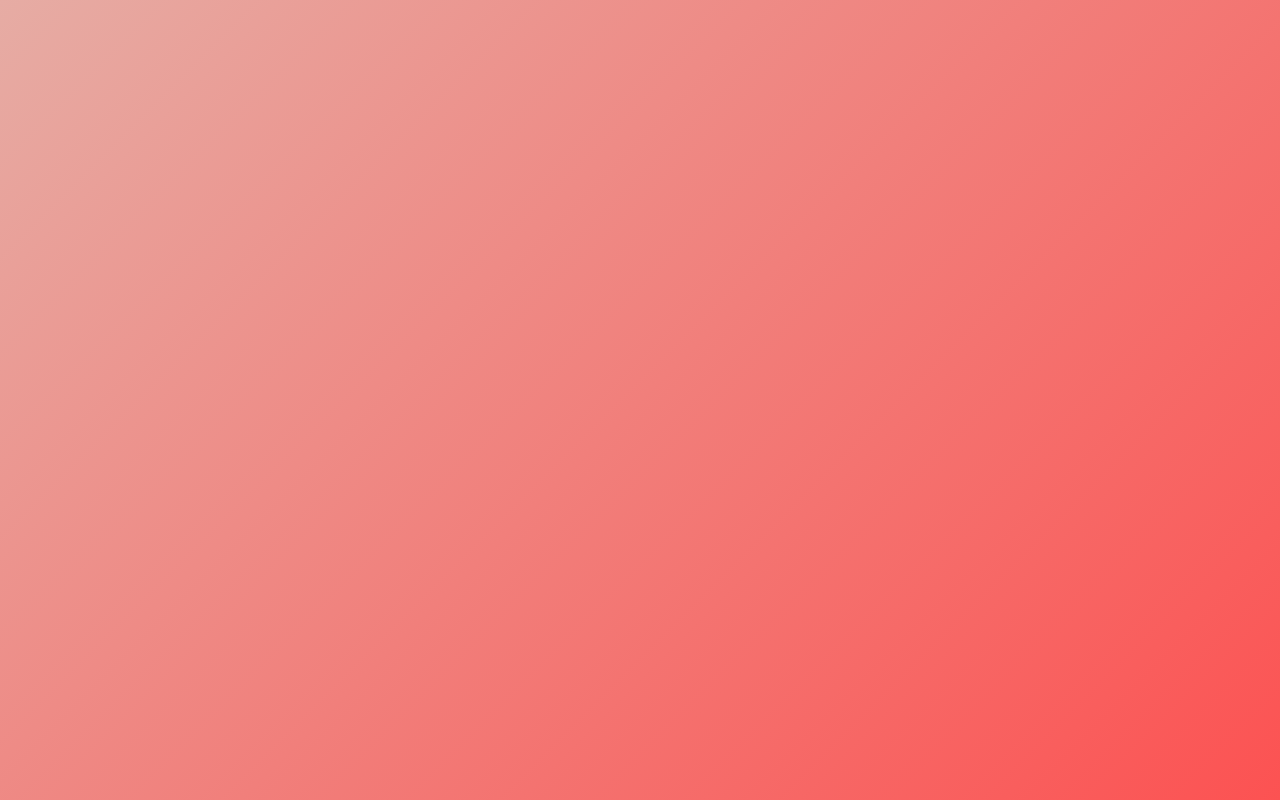
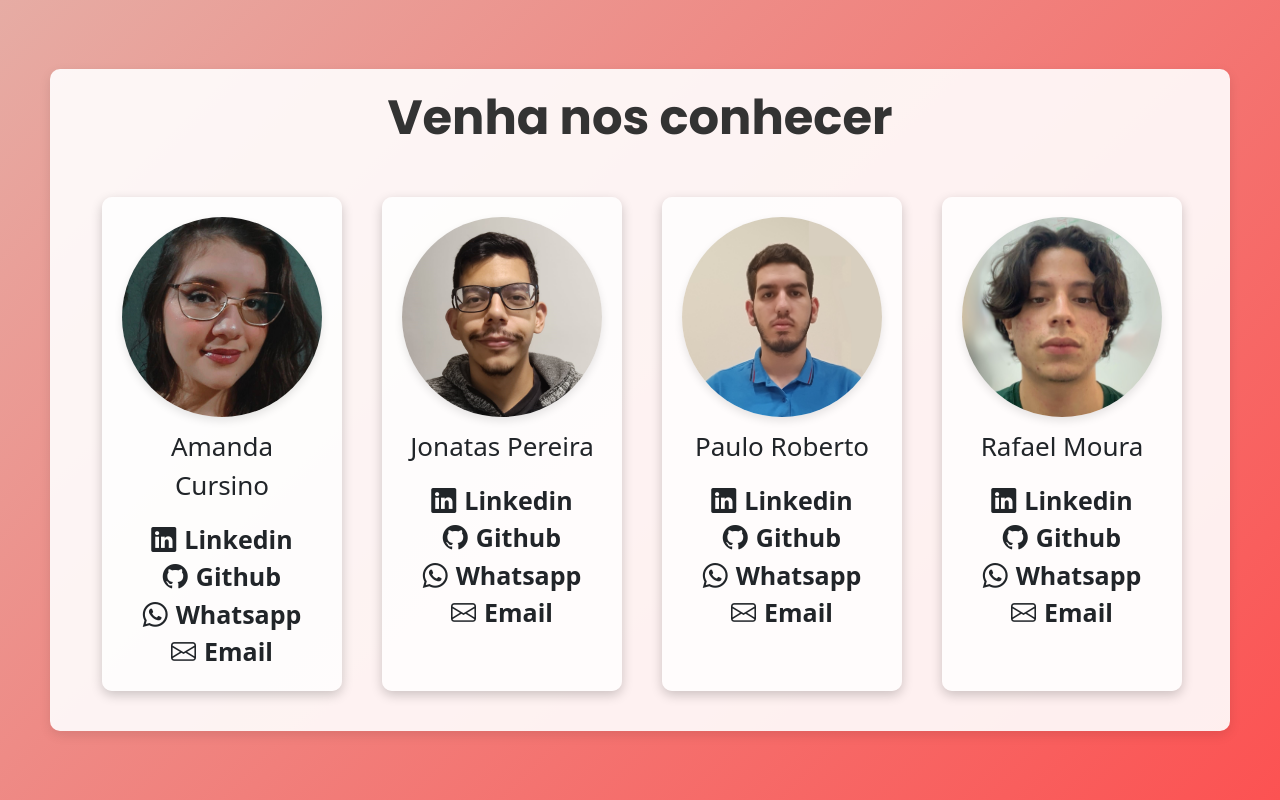
Before and after one commit to Rasanhii/treelink, a React (Create React App) app: page / in a window 1280 px wide. Built offline with nearby package versions, Linux system fonts and the light colour scheme.

Commit message:
Corrigindo o bug do Rafael

```diff
--- a/src/App.js
+++ b/src/App.js
@@ -2,12 +2,9 @@ import React from 'react';
 import { BrowserRouter, Routes, Route } from "react-router-dom";
 import Homepage from './pages/homepage/homepage';
 
-//Rafael, se você está vendo isso... Cadê as rotas???
-//se vc mexer no treelink funciona
-
 function App() {
   return (
-    <BrowserRouter basename='/treelink'>
+    <BrowserRouter basename='/'>
       <Routes>
         <Route path = "/">
           <Route index element={<Homepage />} />
--- a/src/pages/homepage/homepage.jsx
+++ b/src/pages/homepage/homepage.jsx
@@ -24,7 +24,7 @@ const Homepage = () => {
             <i class="bi bi-whatsapp"></i>
             <span>Whatsapp</span>
           </a>
-          <a className='links' target='blank' href='' >
+          <a className='links' target='blank' href='mailto:amanda.f.cursino@gmail.com?subject=link HTML' >
             <i class="bi bi-envelope"></i>
             <span>Email</span>
           </a>
@@ -47,7 +47,7 @@ const Homepage = () => {
             <i class="bi bi-whatsapp"></i>
             <span>Whatsapp</span>
           </a>
-          <a className='links' target='blank' href='' >
+          <a className='links' target='blank'  href='mailto:jonataspereira788@gmail.com?subject=link HTML' >
             <i class="bi bi-envelope"></i>
             <span>Email</span>
           </a>
@@ -70,7 +70,7 @@ const Homepage = () => {
             <i class="bi bi-whatsapp"></i>
             <span>Whatsapp</span>
           </a>
-          <a className='links' target='blank' href='' >
+          <a className='links' target='blank' href='mailto:pcastroneto101105@gmail.com@gmail.com?subject=link HTML' >
             <i class="bi bi-envelope"></i>
             <span>Email</span>
           </a>
@@ -93,7 +93,7 @@ const Homepage = () => {
             <i class="bi bi-whatsapp"></i>
             <span>Whatsapp</span>
           </a>
-          <a className='links' target='blank' href='' >
+          <a className='links' target='blank' href='mailto:rmoura584@gmail.com?subject=link HTML' >
             <i class="bi bi-envelope"></i>
             <span>Email</span>
           </a>
```
